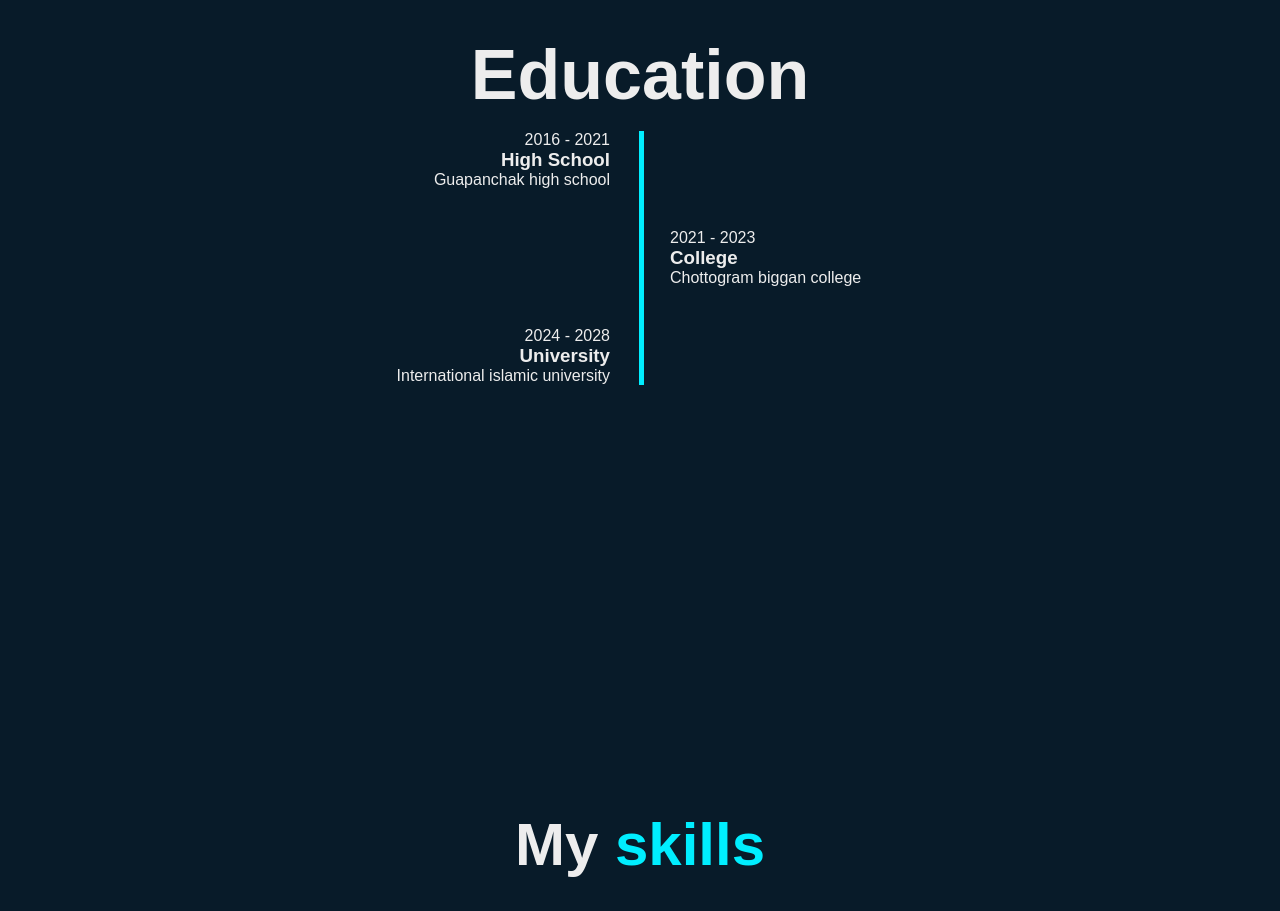
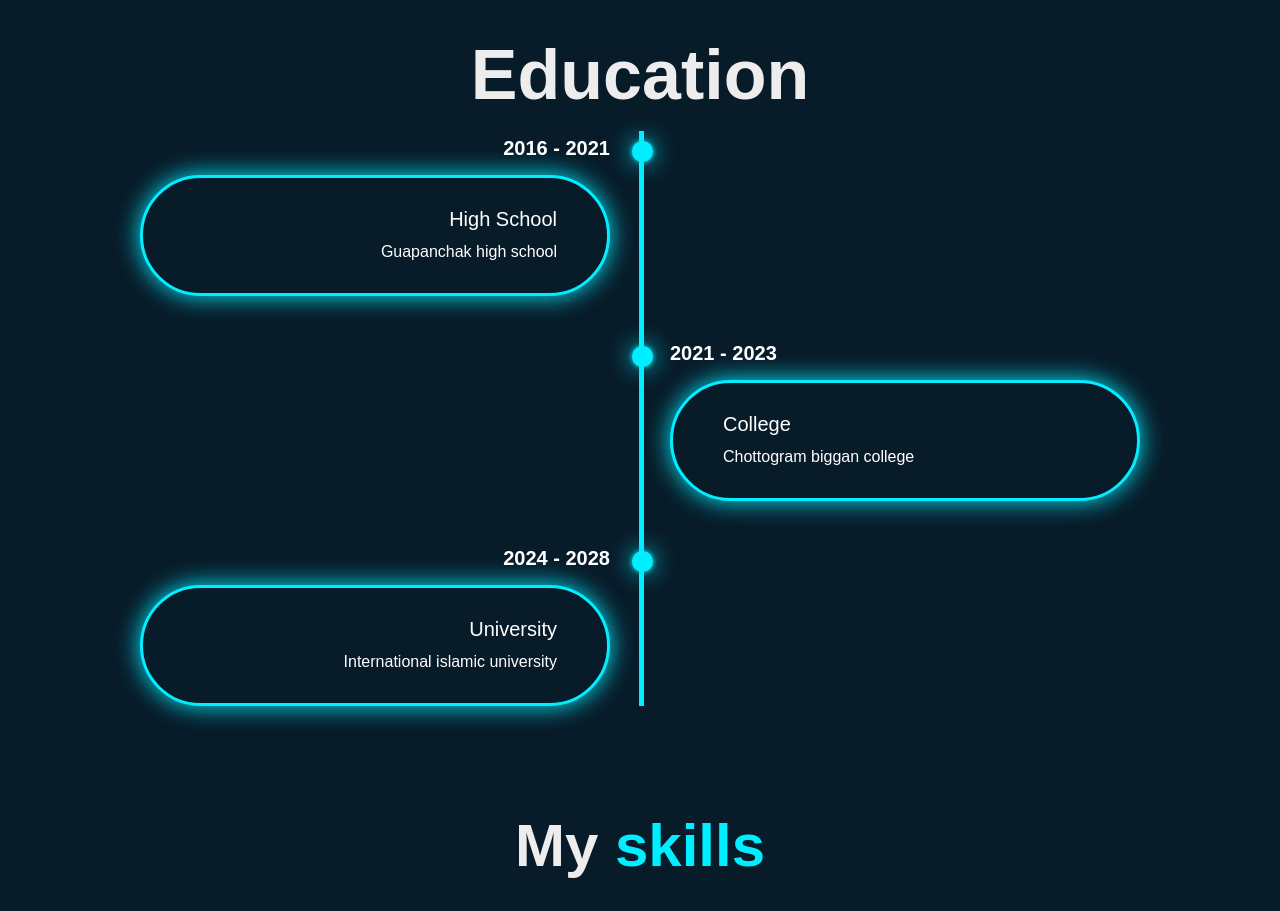
Before and after one commit to Arnobroys/new-portfolio, a plain HTML site: page index.html in a window 1280 px wide. Shown: the part 1480-2391 px from the top of the page. Drawn offline with nearby package versions, Linux system fonts and the light colour scheme.

Commit message:
full education part

```diff
--- a/index.css
+++ b/index.css
@@ -270,7 +270,7 @@ section {
     margin: 5rem;
 }
 .education{
-    scroll-margin-top: 100px;
+    scroll-margin-top: 60px;
     padding-top: 10px;
     padding:15px 15px;
     background: var(--second-bg-color);
@@ -312,6 +312,48 @@ section {
 .timeline-item:nth-child(even){
     padding-left: calc(50% + 30px);
 }
+.timeline-dot{
+    height: 21px;
+    width: 21px;
+    background-color: #0ef;
+    box-shadow: 0 0 5px #0ef,
+        0 0 25px #0ef;
+    position: absolute;
+    left: calc(50% - 8px);
+    border-radius: 50%;
+    top: 10px;
+}
+.timeline-date{
+    font-size: 20px;
+    font-weight: 800;
+    color: white;
+    margin: 6px 0 15px;
+ }
+.timeline-content{
+    background-color: #081b29;
+    border: 3px solid #0ef;
+    padding: 30px 50px;
+    border-radius: 4rem;
+    box-shadow: 0 0 25px #0ef;
+    cursor: pointer;
+    transition: 0.3s ease-in-out;
+}
+.timeline-content:hover{
+    transform: scale(1.05);
+    box-shadow: 0 0 25px #0ef;
+}
+.timeline-content h3{
+    font-size: 20px;
+    color: white;
+    margin: 0 0 10px;
+    font-weight: 500;
+}
+.timeline-content p{
+    color: white;
+    font-size: 16px;
+    font-weight: 300;
+    line-height: 22px;
+}
 
 
 
@@ -321,12 +363,13 @@ section {
 
 #skilling{
   min-height: auto;
-  scroll-margin-top: 1px;   /* navbar height */
+  scroll-margin-top: 1px;
   padding-top: 90px;
   padding-bottom: 80px;
 }
 .sub-title{
     text-align: center;
+
     font-size: 60px;
     margin-top: 0;
 }
```
